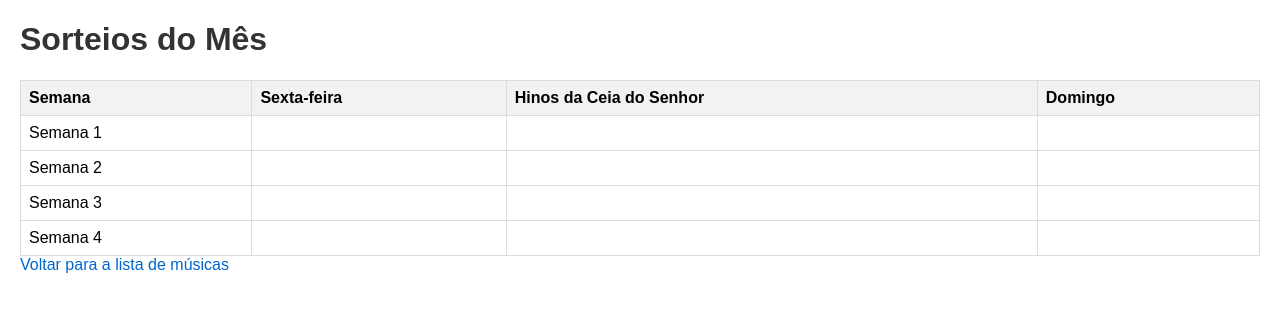
After one commit to lucasleirbag/musicas_igreja, a FastAPI app: template app/templates/sorteios_mes.html in a window 1280 px wide. The commit adds this page. Shown: the top 312 px of the page. Run offline with FastAPI, Linux system fonts and the light colour scheme; the template is opened without the code that fills it, so the values that code supplies are empty.

```diff
--- a/app/database/setup.py
+++ b/app/database/setup.py
@@ -7,10 +7,10 @@ SQLALCHEMY_DATABASE_URL = "sqlite:///./musicas.db"
 engine = create_engine(SQLALCHEMY_DATABASE_URL, connect_args={"check_same_thread": False})
 SessionLocal = sessionmaker(autocommit=False, autoflush=False, bind=engine)
 
-# Utilize a nova localização de `declarative_base`
-from sqlalchemy.orm import declarative_base
 Base = declarative_base()
 
 def init_db():
-    import app.models.musica
-    Base.metadata.create_all(bind=engine)
+    from app.models.sorteio import Sorteio  # Importando o modelo Sorteio
+    # Drop and create only the sorteios table
+    Sorteio.__table__.drop(engine, checkfirst=True)
+    Sorteio.__table__.create(engine)
--- a/app/main.py
+++ b/app/main.py
@@ -4,9 +4,10 @@ from fastapi.staticfiles import StaticFiles
 from fastapi.templating import Jinja2Templates
 from sqlalchemy.orm import Session
 from app.database.setup import init_db, SessionLocal
-from app.models.musica import Musica, MusicaCreate
+from app.models.musica import Musica
 from app.repositories.musica_repository import MusicaRepository
 from app.services.musica_service import MusicaService
+from datetime import datetime
 
 app = FastAPI()
 
@@ -41,7 +42,9 @@ async def criar_musica(
     nome: str = Form(...),
     link_spotify: str = Form(...),
     link_youtube: str = Form(...),
-    dia_preferencia: str = Form(...),
+    preferencia_sexta: int = Form(0),
+    preferencia_sabado: int = Form(0),
+    preferencia_domingo: int = Form(0),
     db: Session = Depends(get_db)
 ):
     musica_repository = MusicaRepository(db)
@@ -50,11 +53,25 @@ async def criar_musica(
         nome=nome,
         link_spotify=link_spotify,
         link_youtube=link_youtube,
-        dia_preferencia=dia_preferencia
+        preferencia_sexta=preferencia_sexta,
+        preferencia_sabado=preferencia_sabado,
+        preferencia_domingo=preferencia_domingo
     )
     musica_service.criar_musica(db_musica)
     return templates.TemplateResponse("criar_musica.html", {"request": request, "message": "Música criada com sucesso!"})
 
+@app.post("/sortear_musicas_mes", response_class=HTMLResponse)
+async def sortear_musicas_mes(request: Request, db: Session = Depends(get_db)):
+    musica_repository = MusicaRepository(db)
+    musica_service = MusicaService(musica_repository)
+    mes_atual = datetime.now().month
+    ano_atual = datetime.now().year
+    sorteios_do_mes = musica_service.gerar_sorteios_para_o_mes(mes_atual, ano_atual)
+    return templates.TemplateResponse("sorteios_mes.html", {
+        "request": request,
+        "sorteios_do_mes": sorteios_do_mes
+    })
+
 if __name__ == "__main__":
     import uvicorn
     uvicorn.run(app, host="0.0.0.0", port=8000)
--- /dev/null
+++ b/app/templates/sorteios_mes.html
@@ -0,0 +1,71 @@
+<!DOCTYPE html>
+<html lang="en">
+<head>
+    <meta charset="UTF-8">
+    <meta name="viewport" content="width=device-width, initial-scale=1.0">
+    <title>Sorteios do Mês</title>
+    <link rel="stylesheet" href="/static/css/styles.css">
+    <style>
+        table {
+            width: 100%;
+            border-collapse: collapse;
+        }
+        th, td {
+            border: 1px solid #ddd;
+            padding: 8px;
+            text-align: left;
+        }
+        th {
+            background-color: #f2f2f2;
+        }
+    </style>
+</head>
+<body>
+    <h1>Sorteios do Mês</h1>
+    <table>
+        <thead>
+            <tr>
+                <th>Semana</th>
+                <th>Sexta-feira</th>
+                <th>Hinos da Ceia do Senhor</th>
+                <th>Domingo</th>
+            </tr>
+        </thead>
+        <tbody>
+            {% for semana in range(1, 5) %}
+                <tr>
+                    <td>Semana {{ semana }}</td>
+                    <td>
+                        <ul>
+                            {% for sorteio in sorteios_do_mes %}
+                                {% if sorteio[0] == semana and sorteio[1] == 'sexta' %}
+                                    <li>{{ sorteio[2] }}</li>
+                                {% endif %}
+                            {% endfor %}
+                        </ul>
+                    </td>
+                    <td>
+                        <ul>
+                            {% for sorteio in sorteios_do_mes %}
+                                {% if sorteio[0] == semana and sorteio[1] == 'hinos_da_ceia' %}
+                                    <li>{{ sorteio[2] }}</li>
+                                {% endif %}
+                            {% endfor %}
+                        </ul>
+                    </td>
+                    <td>
+                        <ul>
+                            {% for sorteio in sorteios_do_mes %}
+                                {% if sorteio[0] == semana and sorteio[1] == 'domingo' %}
+                                    <li>{{ sorteio[2] }}</li>
+                                {% endif %}
+                            {% endfor %}
+                        </ul>
+                    </td>
+                </tr>
+            {% endfor %}
+        </tbody>
+    </table>
+    <a href="/">Voltar para a lista de músicas</a>
+</body>
+</html>
```
Also changed, not shown: app/models/musica.py (+6 -2 lines), app/models/sorteio.py (added, +13 -0 lines), app/services/musica_service.py (+64 -3 lines), app/templates/criar_musica.html (+7 -2 lines), app/templates/index.html (+7 -2 lines), musicas.db.
